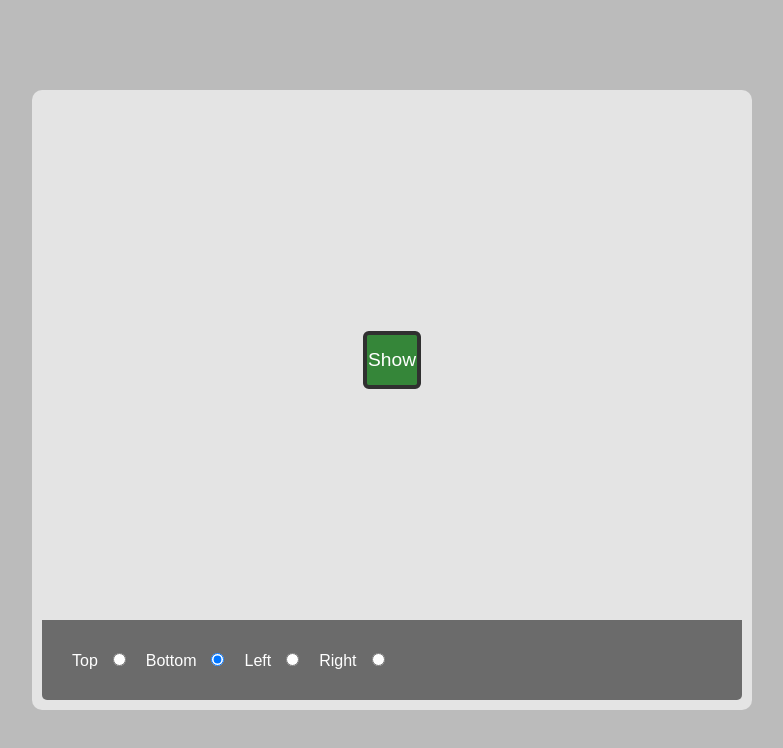
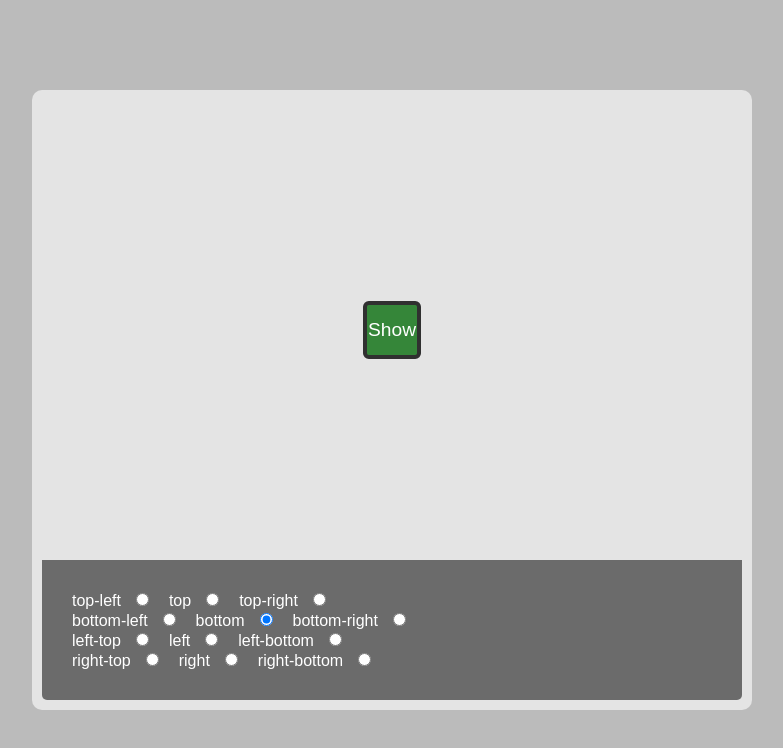
Before and after one commit to dan-mckay/tooltip-poc, a React (Create React App) app: page / in a window 1280 px wide. Shown: the top 748 px of the page, without its empty margins (248-1031 px from the left). Built offline with nearby package versions, Linux system fonts and the light colour scheme.

Commit message:
added all 12 positions

```diff
--- a/src/Grid.js
+++ b/src/Grid.js
@@ -1,8 +1,8 @@
 import React, { Component } from 'react'
 import classNames from 'classnames'
 import Tooltip from './Tooltip.js'
-import {TOP, BOTTOM, LEFT, RIGHT} from './constants.js'
-import {rootNode} from './index.js'
+import { TOP_LEFT, TOP, TOP_RIGHT, BOTTOM_LEFT, BOTTOM, BOTTOM_RIGHT, LEFT_TOP, LEFT, LEFT_BOTTOM, RIGHT_TOP, RIGHT, RIGHT_BOTTOM } from './constants.js'
+import { rootNode } from './index.js'
 import './App.css'
 
 class Grid extends Component {
@@ -45,14 +45,33 @@ class Grid extends Component {
         </div>
         <div className='controlpanel'>
           <div className='radiogroup'>
-            <label htmlFor={TOP}>Top</label>
+            <label htmlFor={TOP_LEFT}>{TOP_LEFT}</label>
+            <input type="radio" onChange={this.selectPosition} id={TOP_LEFT} value={TOP_LEFT} checked={position === TOP_LEFT} />
+            <label htmlFor={TOP}>{TOP}</label>
             <input type="radio" onChange={this.selectPosition} id={TOP} value={TOP} checked={position === TOP} />
-            <label htmlFor={BOTTOM}>Bottom</label>
+            <label htmlFor={TOP_RIGHT}>{TOP_RIGHT}</label>
+            <input type="radio" onChange={this.selectPosition} id={TOP_RIGHT} value={TOP_RIGHT} checked={position === TOP_RIGHT} />
+            <br />
+            <label htmlFor={BOTTOM_LEFT}>{BOTTOM_LEFT}</label>
+            <input type="radio" onChange={this.selectPosition} id={BOTTOM_LEFT} value={BOTTOM_LEFT} checked={position === BOTTOM_LEFT} />
+            <label htmlFor={BOTTOM}>{BOTTOM}</label>
             <input type="radio" onChange={this.selectPosition} id={BOTTOM} value={BOTTOM} checked={position === BOTTOM} />
-            <label htmlFor={LEFT}>Left</label>
+            <label htmlFor={BOTTOM_RIGHT}>{BOTTOM_RIGHT}</label>
+            <input type="radio" onChange={this.selectPosition} id={BOTTOM_RIGHT} value={BOTTOM_RIGHT} checked={position === BOTTOM_RIGHT} />
+            <br />
+            <label htmlFor={LEFT_TOP}>{LEFT_TOP}</label>
+            <input type="radio" onChange={this.selectPosition} id={LEFT_TOP} value={LEFT_TOP} checked={position === LEFT_TOP} />
+            <label htmlFor={LEFT}>{LEFT}</label>
             <input type="radio" onChange={this.selectPosition} id={LEFT} value={LEFT} checked={position === LEFT} />
-            <label htmlFor={RIGHT}>Right</label>
+            <label htmlFor={LEFT_BOTTOM}>{LEFT_BOTTOM}</label>
+            <input type="radio" onChange={this.selectPosition} id={LEFT_BOTTOM} value={LEFT_BOTTOM} checked={position === LEFT_BOTTOM} />
+            <br />
+            <label htmlFor={RIGHT_TOP}>{RIGHT_TOP}</label>
+            <input type="radio" onChange={this.selectPosition} id={RIGHT_TOP} value={RIGHT_TOP} checked={position === RIGHT_TOP} />
+            <label htmlFor={RIGHT}>{RIGHT}</label>
             <input type="radio" onChange={this.selectPosition} id={RIGHT} value={RIGHT} checked={position === RIGHT} />
+            <label htmlFor={RIGHT_BOTTOM}>{RIGHT_BOTTOM}</label>
+            <input type="radio" onChange={this.selectPosition} id={RIGHT_BOTTOM} value={RIGHT_BOTTOM} checked={position === RIGHT_BOTTOM} />
           </div>
         </div>
       </div>
--- a/src/Position.js
+++ b/src/Position.js
@@ -1,7 +1,7 @@
 import React from 'react'
 import Portal from './Portal.js'
 import { debounce } from './utils.js'
-import {TOP, BOTTOM, LEFT, RIGHT} from './constants.js'
+import * as positions from './constants.js'
 
 const DEFAULT_MARGIN = 20
 
@@ -33,13 +33,29 @@ export default class Position extends React.Component {
 
   setPosition = () => {
     switch (this.props.position) {
-      case TOP:
+      case positions.TOP:
         return this.setTop()
-      case RIGHT:
+      case positions.RIGHT:
         return this.setRight()
-      case LEFT:
+      case positions.LEFT:
         return this.setLeft()
-      case BOTTOM:
+      case positions.TOP_LEFT:
+        return this.setTopLeft()
+      case positions.TOP_RIGHT:
+        return this.setTopRight()
+      case positions.BOTTOM_LEFT:
+        return this.setBottomLeft()
+      case positions.BOTTOM_RIGHT:
+        return this.setBottomRight()
+      case positions.LEFT_TOP:
+        return this.setLeftTop()
+      case positions.LEFT_BOTTOM:
+        return this.setLeftBottom()
+      case positions.RIGHT_TOP:
+        return this.setRightTop()
+      case positions.RIGHT_BOTTOM:
+        return this.setRightBottom()
+      case positions.BOTTOM:
       default:
         return this.setBottom()
     }
@@ -86,6 +102,70 @@ export default class Position extends React.Component {
     this.setCoords(xPos, yPos)
   }
 
+  setTopLeft() {
+    const {top, width, left} = this.props.$target.getBoundingClientRect()
+    const xPos = left
+    const yPos = top - this.tipHeight - DEFAULT_MARGIN
+
+    this.setCoords(xPos, yPos)
+  }
+
+  setTopRight() {
+    const {top, width, right} = this.props.$target.getBoundingClientRect()
+    const xPos = right - this.tipWidth
+    const yPos = top - this.tipHeight - DEFAULT_MARGIN
+
+    this.setCoords(xPos, yPos)
+  }
+
+  setBottomLeft() {
+    const {bottom, width, left} = this.props.$target.getBoundingClientRect()
+    const xPos = left
+    const yPos = bottom + DEFAULT_MARGIN
+
+    this.setCoords(xPos, yPos)
+  }
+
+  setBottomRight() {
+    const {bottom, width, right} = this.props.$target.getBoundingClientRect()
+    const xPos = right - this.tipWidth
+    const yPos = bottom + DEFAULT_MARGIN
+
+    this.setCoords(xPos, yPos)
+  }
+
+  setLeftTop() {
+    const {top, height, left} = this.props.$target.getBoundingClientRect()
+    const xPos = left - this.tipWidth - DEFAULT_MARGIN
+    const yPos = top
+
+    this.setCoords(xPos, yPos)
+  }
+
+  setLeftBottom() {
+    const {bottom, height, left} = this.props.$target.getBoundingClientRect()
+    const xPos = left - this.tipWidth - DEFAULT_MARGIN
+    const yPos = bottom - this.tipHeight
+
+    this.setCoords(xPos, yPos)
+  }
+
+  setRightTop() {
+    const {top, height, right} = this.props.$target.getBoundingClientRect()
+    const xPos = right + DEFAULT_MARGIN
+    const yPos = top
+
+    this.setCoords(xPos, yPos)
+  }
+
+  setRightBottom() {
+    const {bottom, height, right} = this.props.$target.getBoundingClientRect()
+    const xPos = right + DEFAULT_MARGIN
+    const yPos = bottom - this.tipHeight
+
+    this.setCoords(xPos, yPos)
+  }
+
   render() {
     return (
       <Portal ref={elem => this.$element = elem} $node={this.props.$node}>
--- a/src/Tooltip.js
+++ b/src/Tooltip.js
@@ -1,19 +1,20 @@
 import React from 'react'
 import { PropTypes } from 'prop-types'
 import Position from './Position.js'
-import { TOP, BOTTOM, RIGHT, LEFT, POSITIONS } from './constants.js'
+import * as positions from './constants.js'
 import './Tooltip2.css'
 
 const arrowStyle = {
-  [TOP]: 'arrowdown',
-  [BOTTOM]: 'arrowup',
-  [LEFT]: 'arrowright',
-  [RIGHT]: 'arrowleft'
+  [positions.TOP]: 'arrowdown',
+  [positions.BOTTOM]: 'arrowup',
+  [positions.LEFT]: 'arrowright',
+  [positions.RIGHT]: 'arrowleft'
 }
 
 // Presentation component
 const Tooltip = props => {
   const coords = props.coords
+
   return (
     <div className={'tooltip'} style={{ width: props.width, left: coords.x, top: coords.y }}>
       <TooltipArrow position={props.position}>
@@ -37,7 +38,7 @@ const TooltipArrow = props => {
 const PositionTooltip = props => {
   return (
     <Position position={props.position} $target={props.$target} width={props.width} render={coords => (
-      <Tooltip position={props.position} text={props.text} coords={coords} />
+      <Tooltip position={props.position} width={props.width} text={props.text} coords={coords} />
     )}/>
   )
 }
@@ -47,13 +48,13 @@ export default PositionTooltip
 PositionTooltip.propTypes = {
   $target: PropTypes.instanceOf(Element).isRequired,
   render: PropTypes.func.isRequired,
-  position: PropTypes.oneOf(POSITIONS),
+  position: PropTypes.oneOf(positions),
   // TODO - don't limit to string could be component etc.
   text: PropTypes.string
 }
 
 PositionTooltip.defaultProps = {
-  position: BOTTOM,
+  position: positions.BOTTOM,
   text: 'this is a tooltip with quite a bit of text in it, what do you think about that, eh?',
-  width: 50
+  width: 100
 }
--- a/src/Tooltip2.css
+++ b/src/Tooltip2.css
@@ -4,7 +4,6 @@
   border: 2px solid red;
   padding: 10px;
   z-index: 1000000;
-  width: 100px;
 }
 .tooltip-arrow,
 .tooltip-arrow-border{
--- a/src/constants.js
+++ b/src/constants.js
@@ -1,6 +1,15 @@
 export const TOP = 'top'
+export const TOP_LEFT = 'top-left'
+export const TOP_RIGHT = 'top-right'
+
 export const BOTTOM = 'bottom'
+export const BOTTOM_LEFT = 'bottom-left'
+export const BOTTOM_RIGHT = 'bottom-right'
+
+export const LEFT = 'left'
+export const LEFT_TOP = 'left-top'
+export const LEFT_BOTTOM = 'left-bottom'
+
 export const RIGHT = 'right'
-export const LEFT = 'left'
-
-export const POSITIONS = [TOP, BOTTOM, RIGHT, LEFT]
+export const RIGHT_TOP = 'right-top'
+export const RIGHT_BOTTOM = 'right-bottom'
```
